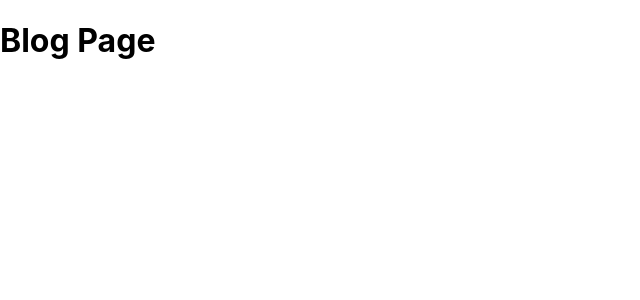
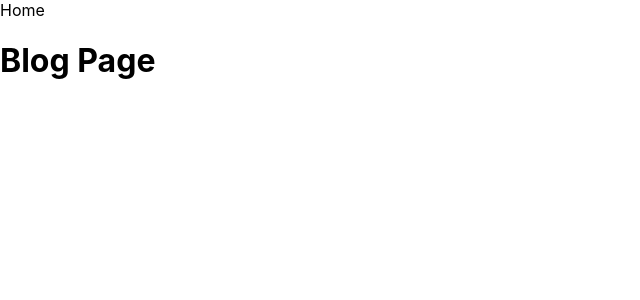
Before and after one commit to Leon-Masakuna/NextJS, a Next.js app: page /blog in a window 1280 px wide. Shown: the top 300 px of the page, without its empty margins (0-640 px from the left). Built offline with nearby package versions, Linux system fonts and the light colour scheme.

Commit message:
feat : blog page index

```diff
--- a/pages/blog/index.js
+++ b/pages/blog/index.js
@@ -1,5 +1,12 @@
+import Link from "next/link";
+
 function Blog() {
-  return <h1>Blog Page</h1>;
+  return (
+    <>
+      <Link href='/'>Home</Link>
+      <h1>Blog Page</h1>
+    </>
+  );
 }
 
 export default Blog;
```
